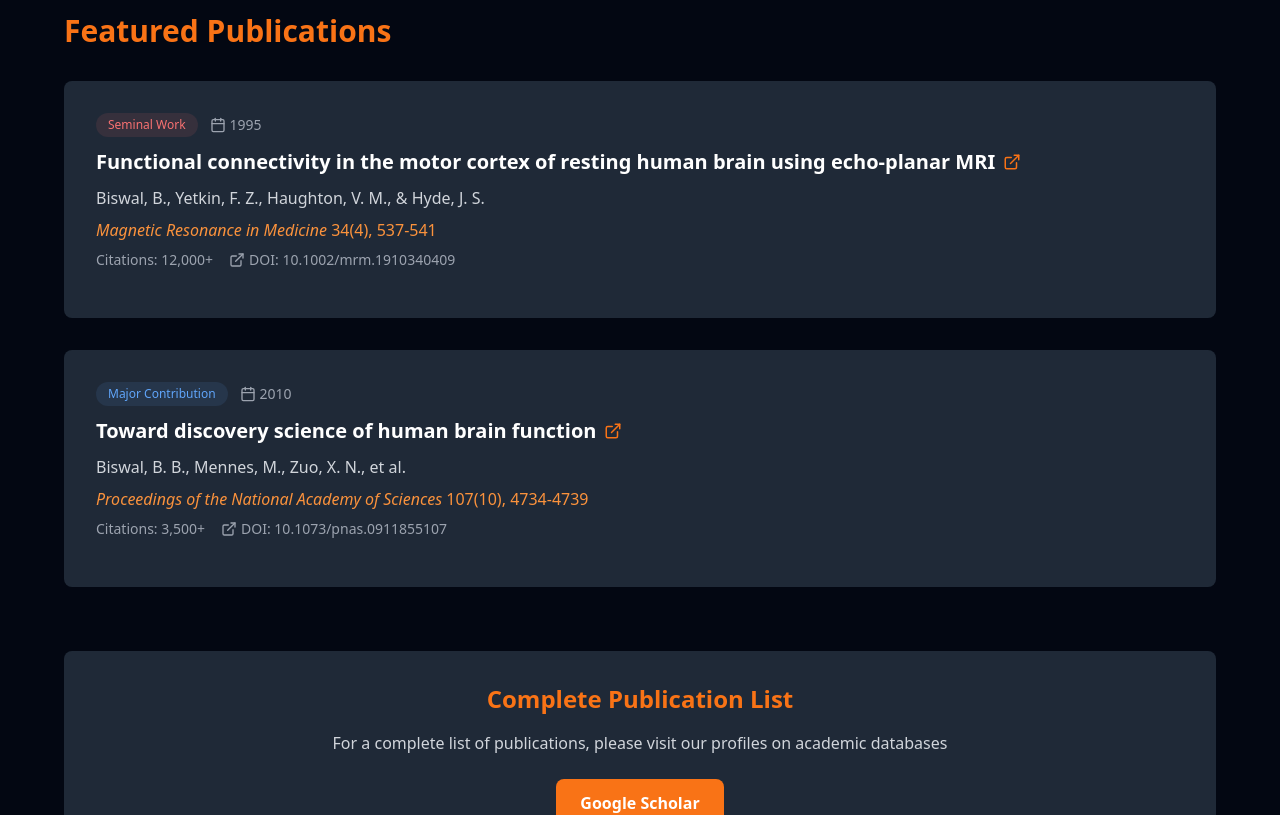
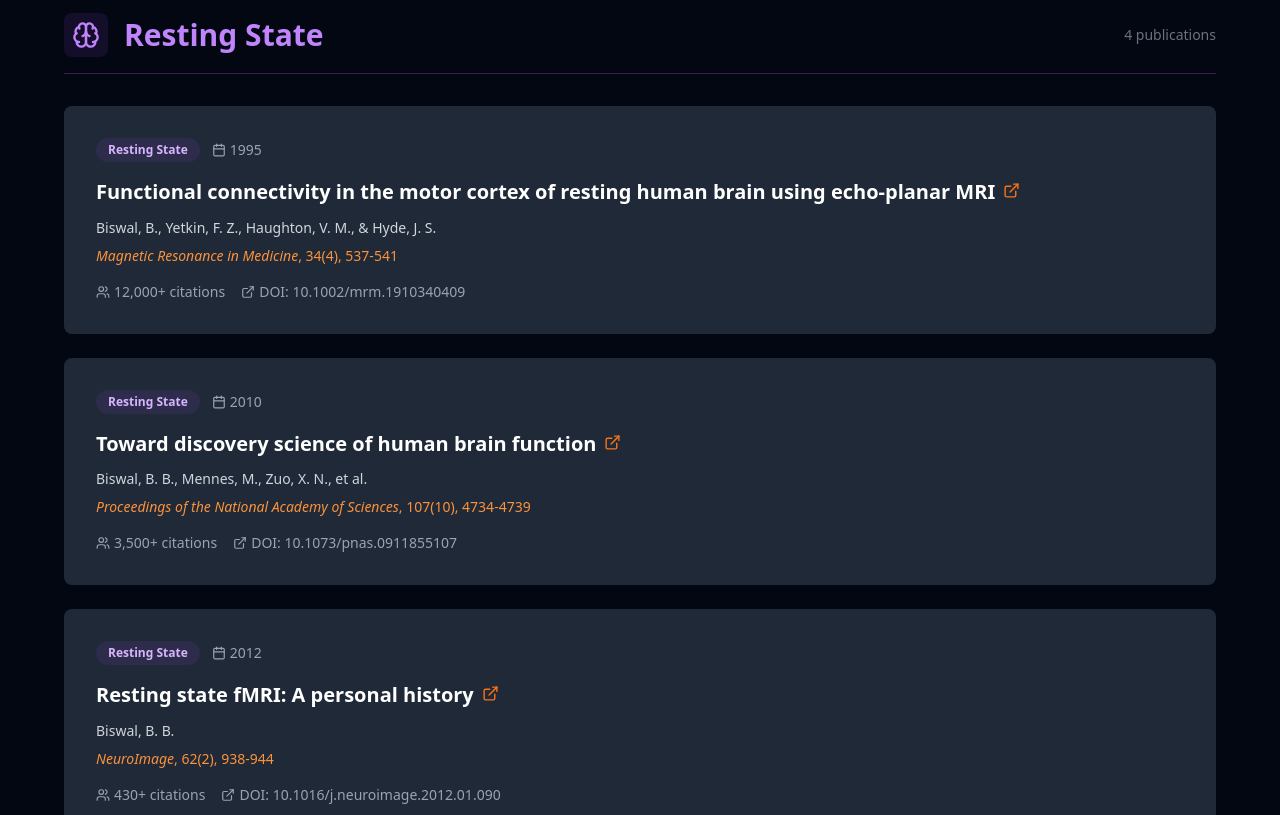
Before and after one commit to Brain-Connectivity-Lab/Brain-Connectivity-Lab.github.io, a React (Vite) app: page /publications in a window 1280 px wide. Shown: the part 520-1335 px from the top of the page. Built offline with nearby package versions, Linux system fonts and the light colour scheme.

Commit message:
Added papers and updated Postdocs

```diff
--- a/src/pages/Publications.tsx
+++ b/src/pages/Publications.tsx
@@ -1,10 +1,32 @@
-import React from 'react';
-import { ExternalLink, Calendar, Users, BookOpen } from 'lucide-react';
+import React from "react";
+import {
+  ExternalLink,
+  Calendar,
+  Users,
+  BookOpen,
+  Brain,
+  Wrench,
+} from "lucide-react";
+
+interface Publication {
+  title: string;
+  authors: string;
+  journal: string;
+  year: string;
+  volume: string;
+  pages: string;
+  doi: string;
+  citations?: string;
+  category: string;
+  pubmedUrl: string;
+}
 
 const Publications = () => {
-  const publications = [
+  const publications: Publication[] = [
+    // ── Resting State ──────────────────────────────────────────────────────────
     {
-      title: "Functional connectivity in the motor cortex of resting human brain using echo-planar MRI",
+      title:
+        "Functional connectivity in the motor cortex of resting human brain using echo-planar MRI",
       authors: "Biswal, B., Yetkin, F. Z., Haughton, V. M., & Hyde, J. S.",
       journal: "Magnetic Resonance in Medicine",
       year: "1995",
@@ -12,8 +34,8 @@ const Publications = () => {
       pages: "537-541",
       doi: "10.1002/mrm.1910340409",
       citations: "12,000+",
-      category: "Seminal Work",
-      pubmedUrl: "https://pubmed.ncbi.nlm.nih.gov/8524021/"
+      category: "Resting State",
+      pubmedUrl: "https://pubmed.ncbi.nlm.nih.gov/8524021/",
     },
     {
       title: "Toward discovery science of human brain function",
@@ -24,146 +46,238 @@ const Publications = () => {
       pages: "4734-4739",
       doi: "10.1073/pnas.0911855107",
       citations: "3,500+",
-      category: "Major Contribution",
-      pubmedUrl: "https://www.pnas.org/doi/full/10.1073/pnas.0911855107"
-    }
-    // {
-    //   title: "Resting-state functional connectivity in addiction: Lessons learned and a road ahead",
-    //   authors: "Zhang, S., & Biswal, B. B.",
-    //   journal: "NeuroImage",
-    //   year: "2023",
-    //   volume: "275",
-    //   pages: "119055",
-    //   doi: "10.1016/j.neuroimage.2023.119055",
-    //   citations: "150+",
-    //   category: "Recent Work"
-    // },
-    // {
-    //   title: "Default mode network connectivity in cognitively unimpaired individuals at risk for Alzheimer's disease",
-    //   authors: "Chen, S., Rodriguez, M., Johnson, E., & Biswal, B. B.",
-    //   journal: "Journal of Neuroimaging",
-    //   year: "2023",
-    //   volume: "33(2)",
-    //   pages: "245-257",
-    //   doi: "10.1111/jon.13089",
-    //   citations: "75+",
-    //   category: "Recent Work"
-    // },
-    // {
-    //   title: "fNIRS-based brain connectivity analysis in autism spectrum disorders",
-    //   authors: "Kim, A., Santos, M., Chen, S., & Biswal, B. B.",
-    //   journal: "Frontiers in Human Neuroscience",
-    //   year: "2024",
-    //   volume: "18",
-    //   pages: "1234567",
-    //   doi: "10.3389/fnhum.2024.1234567",
-    //   citations: "25+",
-    //   category: "Recent Work"
-    // }
+      category: "Resting State",
+      pubmedUrl: "https://www.pnas.org/doi/full/10.1073/pnas.0911855107",
+    },
+    {
+      title: "Resting state fMRI: A personal history",
+      authors: "Biswal, B. B.",
+      journal: "NeuroImage",
+      year: "2012",
+      volume: "62(2)",
+      pages: "938-944",
+      doi: "10.1016/j.neuroimage.2012.01.090",
+      citations: "430+",
+      category: "Resting State",
+      pubmedUrl:
+        "https://www.sciencedirect.com/science/article/pii/S1053811912001073",
+    },
+    {
+      title:
+        "The history and future of resting-state functional magnetic resonance imaging",
+      authors: "Biswal, B. B., & Uddin, L. Q.",
+      journal: "Nature",
+      year: "2025",
+      volume: "641",
+      pages: "1121-1131",
+      doi: "10.1038/s41586-025-08953-9",
+      citations: "42+",
+      category: "Resting State",
+      pubmedUrl: "https://www.nature.com/articles/s41586-025-08953-9",
+    },
+
+    // ── Methods & Quality Check ────────────────────────────────────────────────
+    {
+      title:
+        "A functional MRI pre-processing and quality control protocol based on statistical parametric mapping (SPM) and MATLAB",
+      authors: "Di, X., & Biswal, B. B.",
+      journal: "Frontiers in Neuroimaging",
+      year: "2023",
+      volume: "1",
+      pages: "1070151",
+      doi: "10.3389/fnimg.2022.1070151",
+      category: "Methods & Quality Check",
+      pubmedUrl:
+        "https://www.frontiersin.org/journals/neuroimaging/articles/10.3389/fnimg.2022.1070151/full",
+    },
+    {
+      title:
+        "WhiFuN: A toolbox to map the white matter functional networks of the human brain",
+      authors: "Jain, P., Michael, A. M., Wang, P., Di, X., & Biswal, B. B.",
+      journal: "Imaging Neuroscience",
+      year: "2025",
+      volume: "3",
+      pages: "IMAG.a.3",
+      doi: "10.1162/IMAG.a.3",
+      category: "Methods & Quality Check",
+      pubmedUrl:
+        "https://direct.mit.edu/imag/article/doi/10.1162/IMAG.a.3/130628/WhiFuN-A-toolbox-to-map-the-white-matter",
+    },
   ];
 
-  const categories = [
-    { key: "Seminal Work", color: "text-red-400", bg: "bg-red-400/10" },
-    { key: "Major Contribution", color: "text-blue-400", bg: "bg-blue-400/10" },
-    { key: "Recent Work", color: "text-green-400", bg: "bg-green-400/10" }
-  ];
+  const categoryConfig: Record<
+    string,
+    {
+      color: string;
+      bg: string;
+      border: string;
+      icon: React.ComponentType<any>;
+      accent: string;
+    }
+  > = {
+    "Resting State": {
+      color: "text-purple-300",
+      bg: "bg-purple-500/10",
+      border: "border-purple-500/30",
+      accent: "text-purple-400",
+      icon: Brain,
+    },
+    "Methods & Quality Check": {
+      color: "text-teal-300",
+      bg: "bg-teal-500/10",
+      border: "border-teal-500/30",
+      accent: "text-teal-400",
+      icon: Wrench,
+    },
+  };
 
-  const getCategoryStyle = (category: string) => {
-    const cat = categories.find(c => c.key === category);
-    return cat || { color: "text-gray-400", bg: "bg-gray-400/10" };
-  };
+  const categoryOrder = ["Resting State", "Methods & Quality Check"];
+
+  const groupedPublications = categoryOrder.reduce<
+    Record<string, Publication[]>
+  >((acc, cat) => {
+    acc[cat] = publications.filter((p) => p.category === cat);
+    return acc;
+  }, {});
 
   return (
     <div className="py-16 px-4">
       <div className="max-w-6xl mx-auto">
+        {/* Header */}
         <div className="text-center mb-16">
-          <h1 className="text-5xl font-bold mb-6 text-orange-500">Publications</h1>
+          <h1 className="text-5xl font-bold mb-6 text-orange-500">
+            Publications
+          </h1>
           <p className="text-xl text-gray-300 max-w-3xl mx-auto">
-            Our research contributions to understanding brain connectivity and neuroimaging methods
+            Our research contributions to understanding brain connectivity and
+            neuroimaging methods
           </p>
         </div>
 
-        {/* Statistics */}
+        {/* Stats */}
         <div className="grid md:grid-cols-4 gap-6 mb-16">
           {[
             { label: "Total Publications", value: "200+", icon: BookOpen },
             { label: "Total Citations", value: "25,000+", icon: Users },
             { label: "H-Index", value: "85", icon: ExternalLink },
-            { label: "Years Active", value: "30+", icon: Calendar }
-          ].map((stat, index) => (
-            <div key={index} className="bg-gray-800 p-6 rounded-lg text-center">
+            { label: "Years Active", value: "30+", icon: Calendar },
+          ].map((stat, i) => (
+            <div key={i} className="bg-gray-800 p-6 rounded-lg text-center">
               <stat.icon className="mx-auto text-orange-500 mb-3" size={32} />
-              <div className="text-2xl font-bold text-white mb-1">{stat.value}</div>
+              <div className="text-2xl font-bold text-white mb-1">
+                {stat.value}
+              </div>
               <div className="text-sm text-gray-400">{stat.label}</div>
             </div>
           ))}
         </div>
 
-        {/* Featured Publications */}
-        <div className="space-y-8">
-          <h2 className="text-3xl font-bold mb-8 text-orange-500">Featured Publications</h2>
+        {/* Publications grouped by category */}
+        <div className="space-y-16">
+          {categoryOrder.map((cat) => {
+            const cfg = categoryConfig[cat];
+            const Icon = cfg.icon;
+            const pubs = groupedPublications[cat];
 
-          {publications.map((pub, index) => (
+            return (
+              <section key={cat}>
+                {/* Section header */}
                 <div
-              key={index}
-              className={`bg-gray-800 rounded-lg p-8 hover:bg-gray-750 transition-colors ${
-                pub.pubmedUrl ? 'cursor-pointer' : ''
-              }`}
-              onClick={() => {
-                if (pub.pubmedUrl) {
-                  window.open(pub.pubmedUrl, '_blank', 'noopener,noreferrer');
+                  className={`flex items-center gap-4 mb-8 pb-4 border-b ${cfg.border}`}
+                >
+                  <div className={`p-2 rounded-lg ${cfg.bg}`}>
+                    <Icon size={28} className={cfg.accent} />
+                  </div>
+                  <h2 className={`text-3xl font-bold ${cfg.accent}`}>{cat}</h2>
+                  <span className="ml-auto text-sm text-gray-500">
+                    {pubs.length} publication{pubs.length !== 1 ? "s" : ""}
+                  </span>
+                </div>
+
+                {/* Cards */}
+                <div className="space-y-6">
+                  {pubs.map((pub, idx) => (
+                    <div
+                      key={idx}
+                      onClick={() =>
+                        window.open(
+                          pub.pubmedUrl,
+                          "_blank",
+                          "noopener,noreferrer",
+                        )
                       }
-              }}
+                      className="bg-gray-800 rounded-lg p-8 cursor-pointer hover:bg-gray-750 transition-all duration-200 hover:shadow-lg hover:shadow-orange-500/10 group"
                     >
-              <div className="flex flex-col lg:flex-row lg:items-start lg:justify-between mb-4">
-                <div className="flex-1">
-                  <div className="flex items-center mb-3">
-                    <span className={`px-3 py-1 rounded-full text-xs font-medium ${getCategoryStyle(pub.category).bg} ${getCategoryStyle(pub.category).color}`}>
+                      {/* Top row: badge + year */}
+                      <div className="flex items-center gap-3 mb-4">
+                        <span
+                          className={`px-3 py-1 rounded-full text-xs font-semibold ${cfg.bg} ${cfg.color}`}
+                        >
                           {pub.category}
                         </span>
-                    <span className="ml-3 text-sm text-gray-400 flex items-center">
-                      <Calendar size={16} className="mr-1" />
+                        <span className="text-sm text-gray-400 flex items-center gap-1">
+                          <Calendar size={14} />
                           {pub.year}
                         </span>
                       </div>
 
-                  <h3 className="text-xl font-bold text-white mb-3 leading-tight flex items-center">
-                    {pub.title}
-                    {pub.pubmedUrl && (
-                      <ExternalLink size={18} className="ml-2 text-orange-500 flex-shrink-0" />
-                    )}
+                      {/* Title */}
+                      <h3 className="text-xl font-bold text-white mb-3 leading-snug flex items-start gap-2 group-hover:text-orange-100 transition-colors">
+                        <span>{pub.title}</span>
+                        <ExternalLink
+                          size={17}
+                          className="text-orange-500 flex-shrink-0 mt-1"
+                        />
                       </h3>
 
-                  <p className="text-gray-300 mb-2">{pub.authors}</p>
-
-                  <p className="text-orange-400 mb-2">
-                    <em>{pub.journal}</em> {pub.volume}, {pub.pages}
+                      {/* Authors */}
+                      <p className="text-gray-300 mb-2 text-sm">
+                        {pub.authors}
                       </p>
 
+                      {/* Journal */}
+                      <p className="text-orange-400 mb-4 text-sm">
+                        <em>{pub.journal}</em>
+                        {pub.volume && `, ${pub.volume}`}
+                        {pub.pages && `, ${pub.pages}`}
+                      </p>
+
+                      {/* Footer: citations + DOI */}
                       <div className="flex flex-wrap items-center gap-4 text-sm text-gray-400">
-                    <span>Citations: {pub.citations}</span>
+                        {pub.citations && (
+                          <span className="flex items-center gap-1">
+                            <Users size={14} />
+                            {pub.citations} citations
+                          </span>
+                        )}
                         <a
                           href={`https://doi.org/${pub.doi}`}
                           target="_blank"
                           rel="noopener noreferrer"
-                      className="flex items-center hover:text-orange-500 transition-colors"
+                          onClick={(e) => e.stopPropagation()}
+                          className="flex items-center gap-1 hover:text-orange-400 transition-colors"
                         >
-                      <ExternalLink size={16} className="mr-1" />
+                          <ExternalLink size={14} />
                           DOI: {pub.doi}
                         </a>
                       </div>
                     </div>
+                  ))}
                 </div>
-            </div>
-          ))}
+              </section>
+            );
+          })}
         </div>
 
         {/* Call to Action */}
         <div className="mt-16 text-center">
           <div className="bg-gray-800 rounded-lg p-8">
-            <h3 className="text-2xl font-bold mb-4 text-orange-500">Complete Publication List</h3>
+            <h3 className="text-2xl font-bold mb-4 text-orange-500">
+              Complete Publication List
+            </h3>
             <p className="text-gray-300 mb-6">
-              For a complete list of publications, please visit our profiles on academic databases
+              For a complete list of publications, please visit our profiles on
+              academic databases
             </p>
             <div className="flex flex-col sm:flex-row gap-4 justify-center">
               <a
@@ -174,12 +288,6 @@ const Publications = () => {
               >
                 Google Scholar
               </a>
-              {/* <a
-                href="#"
-                className="border border-orange-500 text-orange-500 hover:bg-orange-500 hover:text-white transition-colors px-6 py-3 rounded-lg font-semibold"
-              >
-                PubMed
-              </a> */}
             </div>
           </div>
         </div>
```
Also changed, not shown: src/pages/People.tsx (+309 -116 lines), public/images/sapna.png (added), 1 other file (tests, documents, lock files or other folders). Lines whose indentation alone changed are shown as unchanged.
